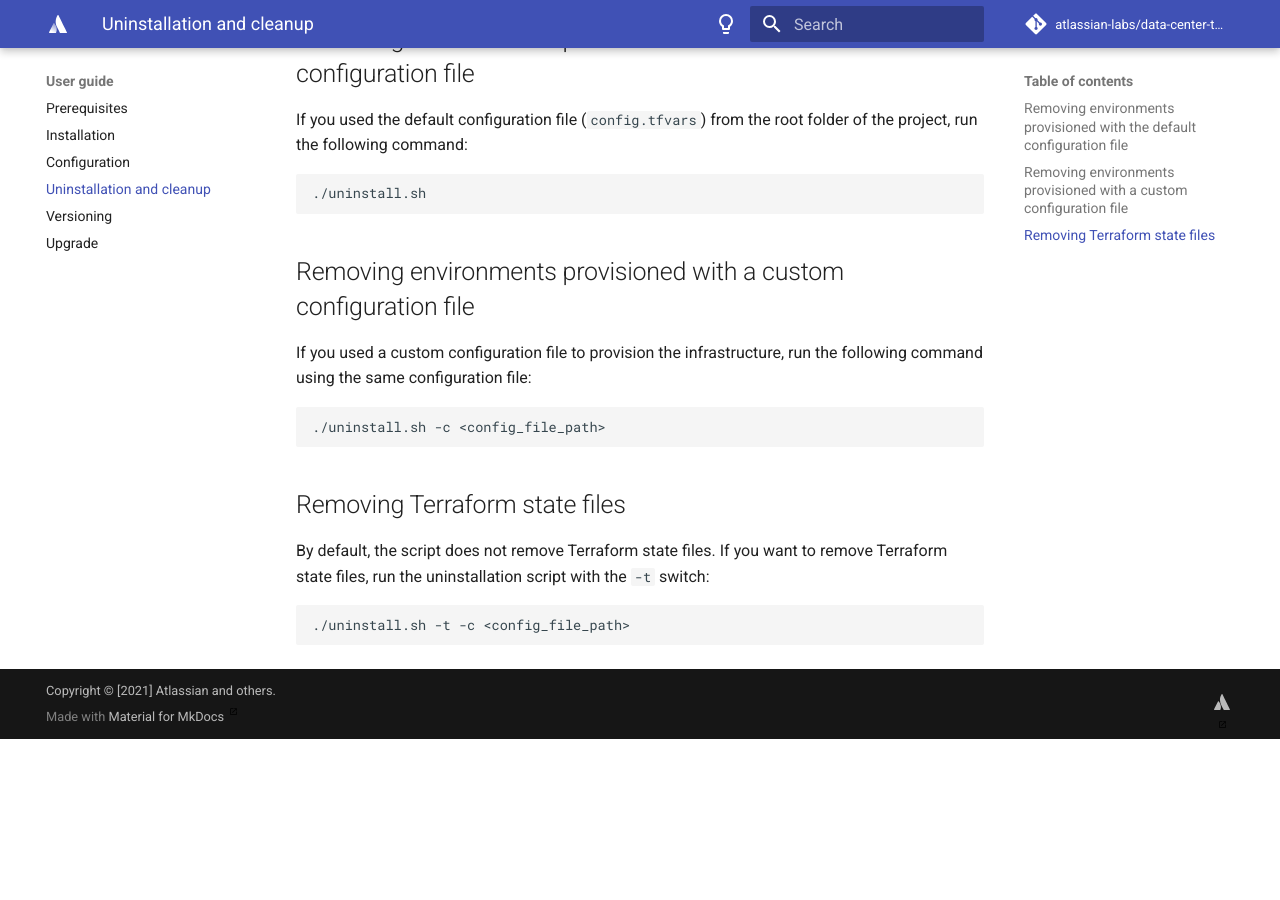
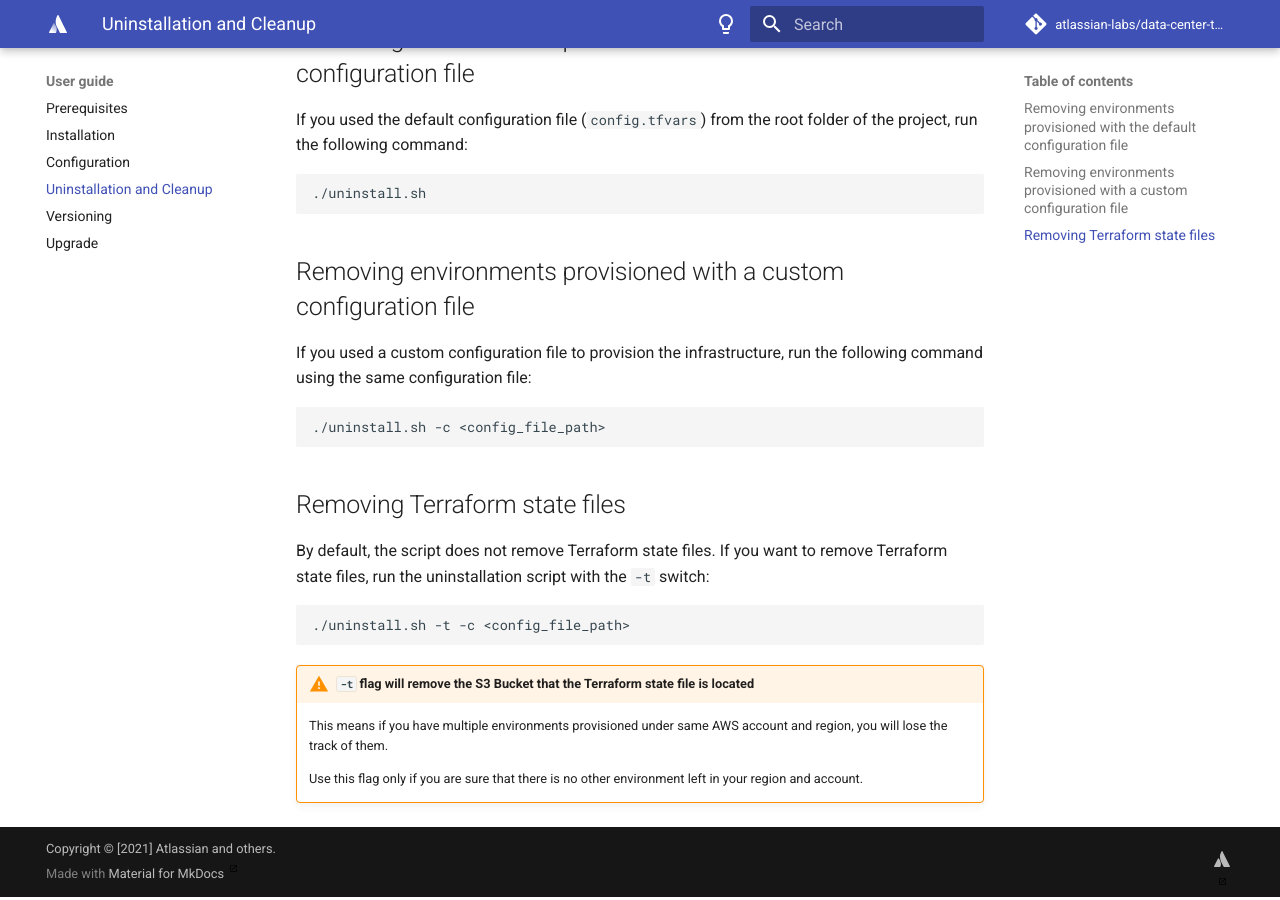
Before and after one commit to atlassian-labs/data-center-terraform, an MkDocs documentation site: the page built from docs/docs/userguide/CLEANUP.md, in a window 1280 px wide and 900 px high, scrolled down 922 px. Built offline with MkDocs 1.6.1 and Material for MkDocs 9.7.7, drawn with Linux system fonts in a browser that asks for light colours; comment, search, counter and statistics services are not loaded; before the commit the page ends 1665 px from its top, so only the background shows below that; some of the changed text lies outside the part shown.

Commit message:
TFKUBE-143: -t flag warning

````diff
--- a/docs/docs/userguide/CLEANUP.md
+++ b/docs/docs/userguide/CLEANUP.md
@@ -1,4 +1,4 @@
-# Uninstallation and cleanup
+# Uninstallation and Cleanup
 
 This guide describes how to uninstall all Atlassian Data Center products and remove cloud environments
 
@@ -49,3 +49,7 @@
 ```shell
 ./uninstall.sh -t -c <config_file_path>
 ```
+!!! warning "`-t` flag will remove the S3 Bucket that the Terraform state file is located"
+    This means if you have multiple environments provisioned under same AWS account and region, you will lose the track of them.
+
+    Use this flag only if you are sure that there is no other environment left in your region and account.
````
